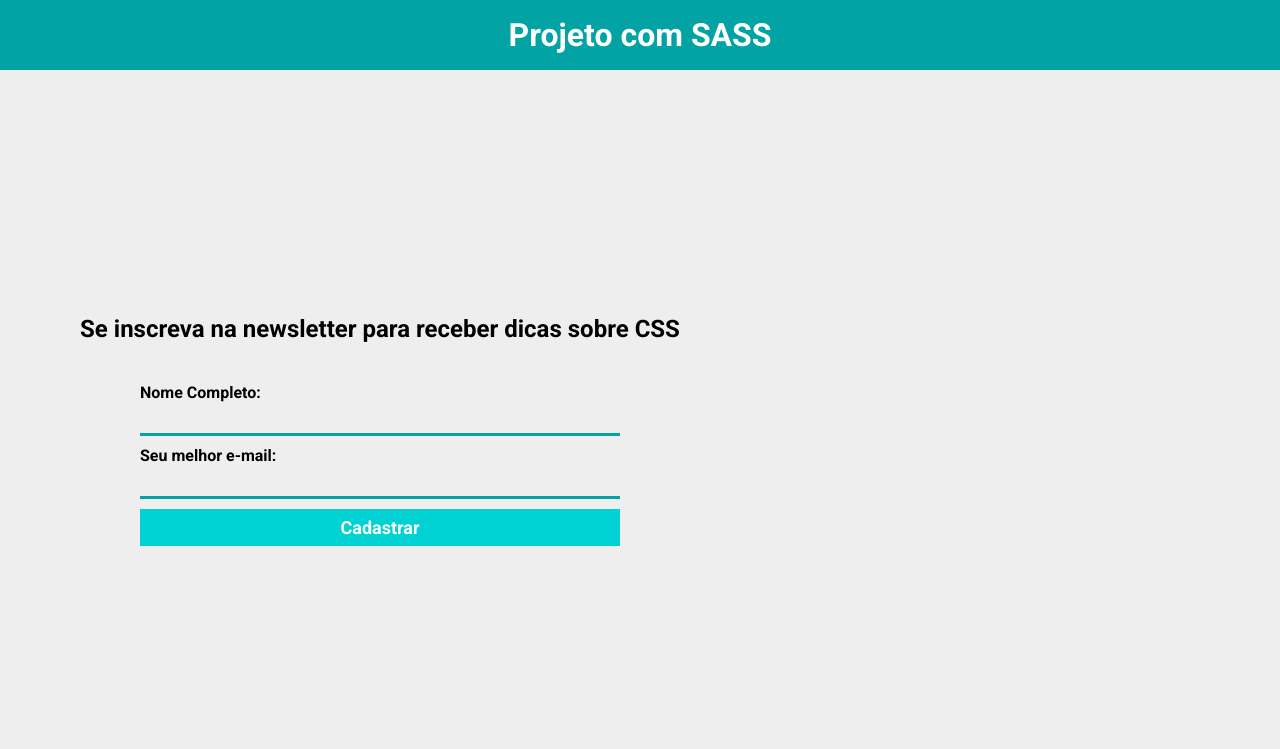
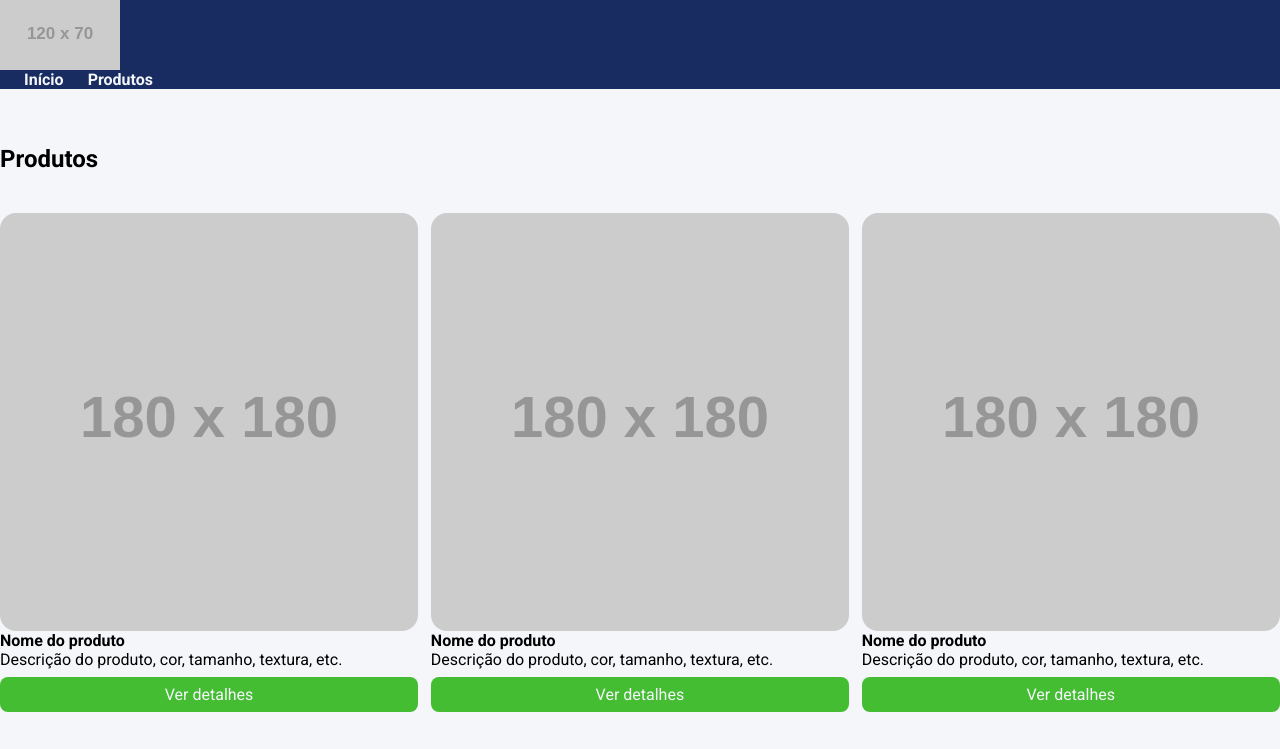
Before and after one commit to fernandopinho17/sass, a website: page index.html in a window 1280 px wide. Shown: the top 749 px of the page. Drawn offline with Linux system fonts and the light colour scheme; placeholder pictures from the web are drawn by us.

Commit message:
terminar

```diff
--- a/index.html
+++ b/index.html
@@ -1,30 +1,78 @@
-<!DOCTYPE html>
-<html lang="pt">
+<html lang="pt-BR">
 <head>
     <meta charset="UTF-8">
     <meta http-equiv="X-UA-Compatible" content="IE=edge">
     <meta name="viewport" content="width=device-width, initial-scale=1.0">
-    <title>Projeto com sass</title>
-    <link rel="stylesheet" href="build/main.css">
+    <title>Document</title>
     <link rel="preconnect" href="https://fonts.googleapis.com">
     <link rel="preconnect" href="https://fonts.gstatic.com" crossorigin>
     <link href="https://fonts.googleapis.com/css2?family=Roboto:wght@400;700&display=swap" rel="stylesheet">
-</head>
+    <link rel="stylesheet" href="build/main.css">
+<script type="text/javascript" src="https://gc.kis.v2.scr.kaspersky-labs.com/FD126C42-EBFA-4E12-B309-BB3FDD723AC1/main.js?attr=Z6iX0v14DJ3nuGau1jyrc_9RAkeaVBL9crDKhgUsxqG7EMW7ykPJPUtTg73Ta_xaGz22WTU-AJKeY2eEziT5cyO-tBKouhssbaBaVLYD0sC5WsykKHIRB_vlvrytn0dPCJMHz5BOHFLKouvXMin4KriuOn1f6y1XO94ilgc41tM" charset="UTF-8"></script></head>
 <body>
     <header>
         <div class="container">
-            <h1>Projeto com SASS</h1>
+            <div class="branding">
+                <img src="https://via.placeholder.com/120x70" />
+            </div>
+            <nav>
+                <ul class="menu">
+                    <li>
+                        <a href="#">Início</a>
+                    </li>
+                    <li>
+                        <a href="#">Produtos</a>
+                    </li>
+                </ul>
+            </nav>
         </div>
     </header>
-    <div class="form-container">
-        <h2>Se inscreva na newsletter para receber dicas sobre CSS</h2>
-        <form>
-            <label for="nome-completo">Nome Completo:</label>
-            <input type="text" id="nome-completo">
-            <label for="email">Seu melhor e-mail:</label>
-            <input type="email" id="email">
-            <button type="submit">Cadastrar</button>
-        </form>
-    </div>
+    <section>
+        <div class="container">
+            <h2>Produtos</h2>
+            <ul class="products">
+                <li class="product-item">
+                    <img src="https://via.placeholder.com/180x180" />
+                    <h4>Nome do produto</h4>
+                    <p>
+                        Descrição do produto, cor, tamanho, textura, etc.
+                    </p>
+                    <a href="#" class="product-button">
+                        Ver detalhes
+                    </a>
+                </li>
+                <li class="product-item">
+                    <img src="https://via.placeholder.com/180x180" />
+                    <h4>Nome do produto</h4>
+                    <p>
+                        Descrição do produto, cor, tamanho, textura, etc.
+                    </p>
+                    <a href="#" class="product-button">
+                        Ver detalhes
+                    </a>
+                </li>
+                <li class="product-item">
+                    <img src="https://via.placeholder.com/180x180" />
+                    <h4>Nome do produto</h4>
+                    <p>
+                        Descrição do produto, cor, tamanho, textura, etc.
+                    </p>
+                    <a href="#" class="product-button">
+                        Ver detalhes
+                    </a>
+                </li>
+                <li class="product-item">
+                    <img src="https://via.placeholder.com/180x180" />
+                    <h4>Nome do produto</h4>
+                    <p>
+                        Descrição do produto, cor, tamanho, textura, etc.
+                    </p>
+                    <a href="#" class="product-button">
+                        Ver detalhes
+                    </a>
+                </li>
+            </ul>
+        </div>
+    </section>
 </body>
 </html>
--- /dev/null
+++ b/source/config/cores.scss
@@ -0,0 +1,3 @@
+$corPrincipal:#f5f6fa;
+$corSecundaria:#182C61;
+$corDoBotao:#44bd32;
--- a/source/config/reset.scss
+++ b/source/config/reset.scss
@@ -1,8 +1,6 @@
-@use 'variaveis';
-
 * {
-    box-sizing: border-box;
     margin: 0;
     padding: 0;
-    font-family: variaveis.$fontPrincipal;
+    box-sizing: border-box;
+    font-family: Roboto, sans-serif;
 }
--- a/source/config/variaveis.scss
+++ /dev/null
@@ -1,11 +0,0 @@
-//Fontes
-$fontPrincipal: Roboto,sans-serif;
-
-//Esquema de cores
-$corDeFundo:#c8d6e5;
-$corPrincipal:#01a3a4;
-$corSecundaria:#00d2d3;
-
-//Breakpoints
-$mobile: 767px;
-$tablet: 1023px;
--- a/source/main.scss
+++ b/source/main.scss
@@ -1,83 +1,57 @@
 @use 'config/reset';
-@use 'config/variaveis';
-@use 'sass:math';
-
-@mixin elementoForm($margin: 10px) {
-    padding: 8px;
-    display: block;
-    width: 100%;
-    margin-bottom: $margin;
-}
-
-@function pixelparaEm($alvoEmPixel, $contextoEmPixel: 16px) {
-    @return math.div($alvoEmPixel, $contextoEmPixel)+em;
-}
+@use 'secoes/produtos';
+@use './config/cores';
 
 body {
-    background-color: #eee;
-}
-
-.container {
-    max-width: 1024;
-    width: 100%;
-    margin: 0 auto;
+    background-color: cores.$corPrincipal;
 }
 
 header {
-    padding: 16px;
-    background-color: variaveis.$corPrincipal;
-    text-align: center;
-    color: #fff;
+    background-color: cores.$corSecundaria;
+    position: sticky;
+    top: 0;
+    left: 0;
 }
 
-.form-container {
-    height: calc(100vh - 70px);
-    display: flex;
-    flex-direction: column;
-    align-items: center;
-    justify-content: center;
-    max-width: 760px;
-
-    h2 {
-        font-size: pixelParaEm(48px);
-        text-align: center;
+li {
+        list-style: none;
     }
 
-    form {
-        width: 100%;
-        max-width: 480px;
-        margin-top: 40px;
-
-    label {
-        font-weight: bold;
-        cursor: pointer;
+    .menu {
+        display: flex;
     }
 
-    input {
-            @include elementoForm();
-            background-color: transparent;
-            border: none;
-            border-bottom: 3px solid variaveis.$corPrincipal;
+    .menu li {
+        font-weight: bold;
+        margin-left: 24px;
+    }
+
+    .menu li a {
+        color: cores.$corPrincipal;
+        text-decoration: none;
+    }
+
+    section {
+        padding: 56px 0;
+    }
+
+    @media screen and (max-width: 1023px) {
+        .container {
+            max-width: 80%;
         }
 
-        button {
-            @include elementoForm();
-            background-color: variaveis.$corSecundaria;
-            border: none;
-            cursor: pointer;
-            font-size: 18px;
-            font-weight: bold;
-            color: #fff;
-
-            &:hover {
-                background-color: light(variaveis.$corSecundaria, 15%);
-            }
+        .products {
+            grid-template-columns: repeat(2, 48.5%);
+            column-gap: 3%;
         }
     }
-}
 
-@media screen and (max-width: variaveis.$mobile) {
-    .container {
-        max-width: 80%;
+    @media screen and (max-width: 767px) {
+        .products {
+            display: block;
+        }
+
+        .product-item  {
+            margin-bottom: 32px;
+        }
     }
-}
--- /dev/null
+++ b/source/secoes/produtos.scss
@@ -0,0 +1,32 @@
+@use '../config/cores';
+
+
+
+.products {
+    margin-top: 40px;
+    display: grid;
+    grid-template-columns: repeat(3, 32.66%);
+    column-gap: 1%;
+    row-gap: 4%;
+    width: 100%;
+}
+
+.product-item img {
+    width: 100%;
+    border-radius: 16px;
+}
+
+.product-button {
+    display: block;
+    background-color: cores.$corDoBotao;
+    color: cores.$corPrincipal;
+    text-align: center;
+    padding: 8px 0;
+    border-radius: 8px;
+    margin-top: 8px;
+    text-decoration: none;
+}
+
+.product-button:hover {
+    background-color: cores.$corDoBotao;
+}
```
Also changed, not shown: package.json (+30 -4 lines), build/main.css, 3 other files.
